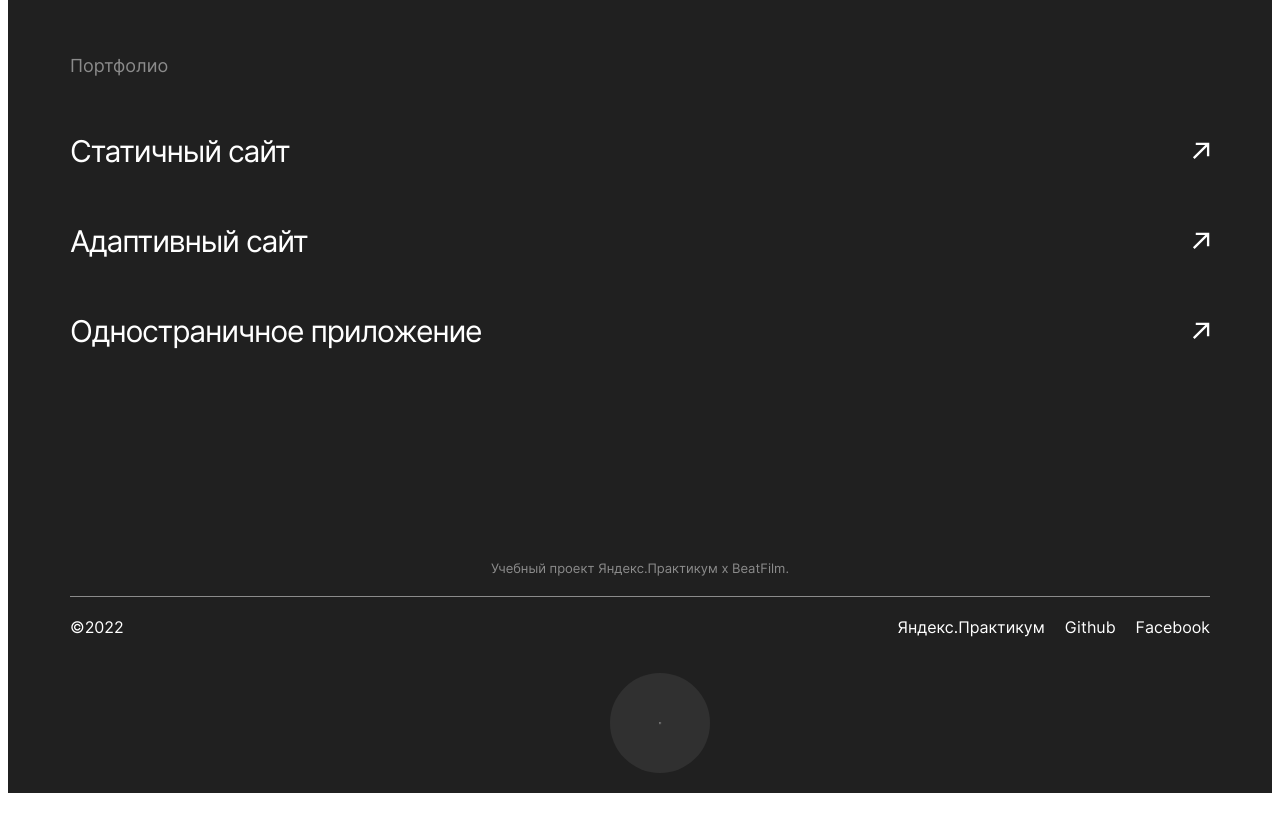
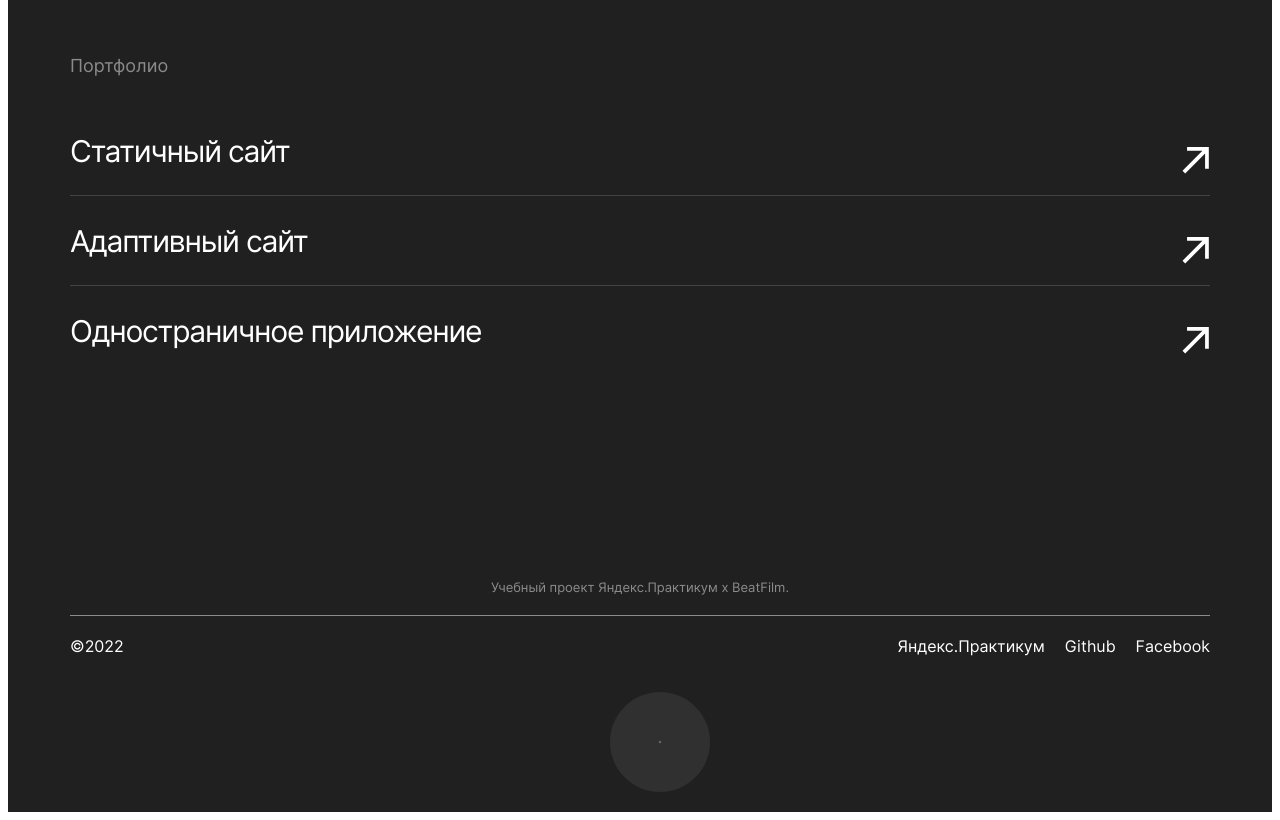
Before and after one commit to Andrey-Maystrenko/movies-explorer-frontend, a React app: page / in a window 1280 px wide. Shown: the part 2200-3020 px from the top of the page. Built offline with nearby package versions, Linux system fonts and the light colour scheme.

Commit message:
diploma frontend main page improved 2nd time

```diff
--- a/src/components/Main/Portfolio/Portfolio.css
+++ b/src/components/Main/Portfolio/Portfolio.css
@@ -11,17 +11,20 @@
 
 .portfolio {
     width : 1140px;
-    margin: 50px auto 10px;
+    margin: 50px auto 30px;
 }
 
 .portfolio__item {
     display        : flex;
     justify-content: space-between;
-    margin-top     : 40px;
+    margin-top     : 20px;
+    height         : 69px;
+    border-bottom  : 1px solid #424242;
 }
 
 .portfolio__item:last-child {
     margin-bottom: 204px;
+    border-bottom: none;
 }
 
 .porfolio__item-title {
@@ -33,3 +36,7 @@
     color         : #FFFFFF;
     margin        : 0;
 }
+
+.portfolio__pictorgam {
+    width: 29px;
+}
```
